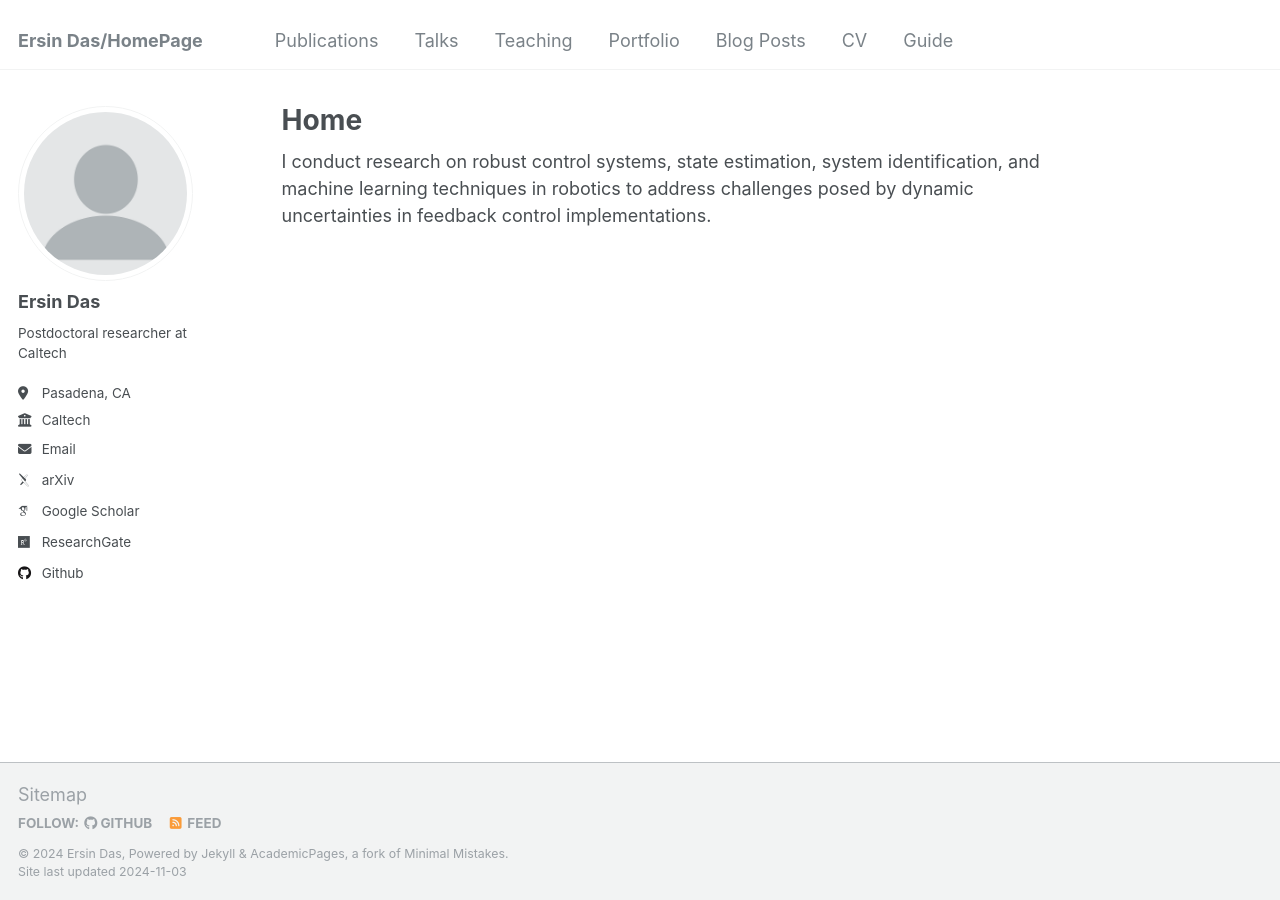
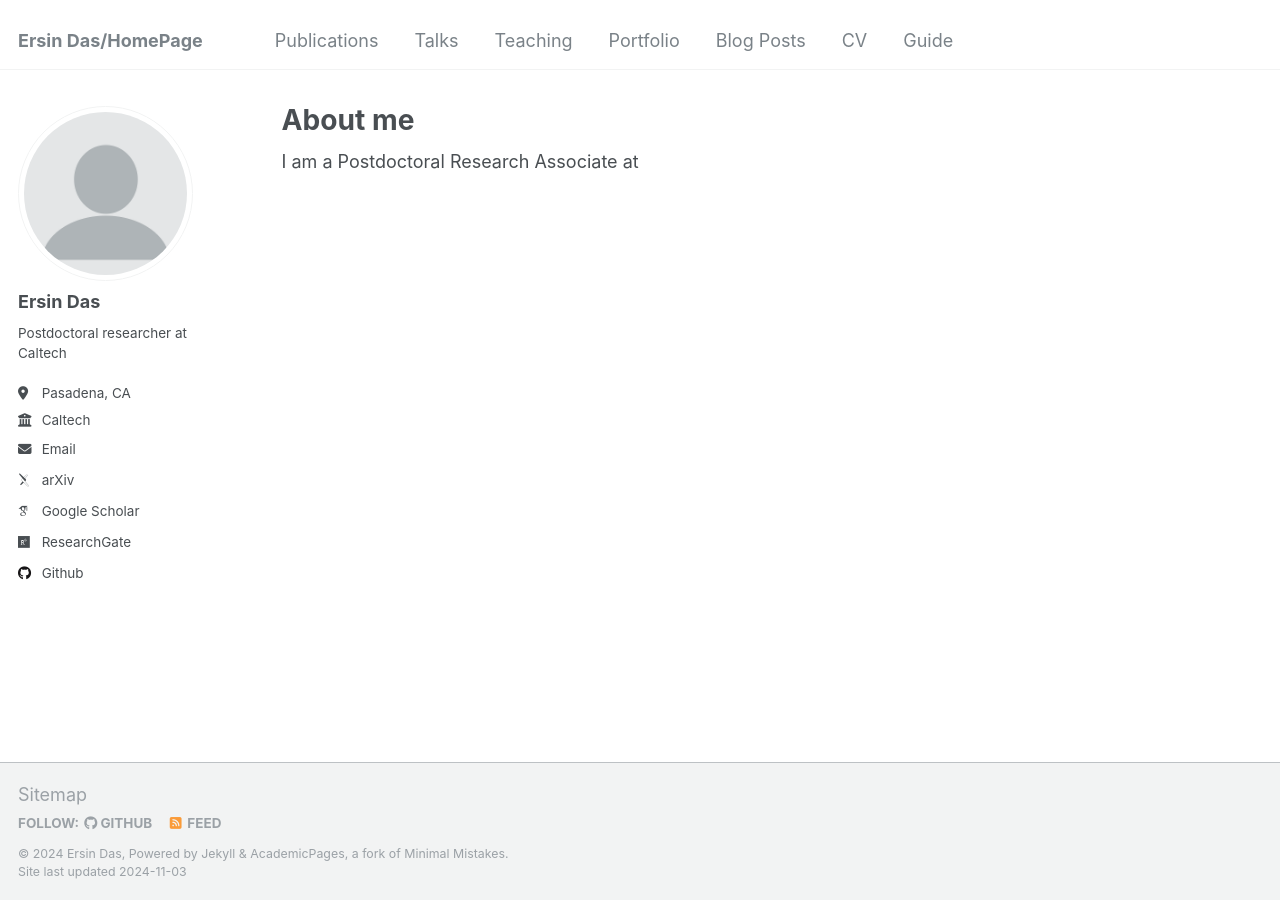
Before and after one commit to ersindas/ersindas.github.io, a Jekyll site: the page built from _pages/about.md, in a window 1280 px wide. Built offline with Jekyll 4.4.1, drawn with Linux system fonts in a browser that asks for light colours; some web fonts are replaced.

Commit message:
Update about.md

```diff
--- a/_pages/about.md
+++ b/_pages/about.md
@@ -1,13 +1,13 @@
 ---
 permalink: /
-title: "Home"
+title: "About me"
 author_profile: true
 redirect_from:
   - /about/
   - /about.html
 ---
 
-I conduct research on robust control systems, state estimation, system identification, and machine learning techniques in robotics to address challenges posed by dynamic uncertainties in feedback control implementations.
+I am a Postdoctoral Research Associate at
 
 <!-- This is the front page of a website that is powered by the [Academic Pages template](https://github.com/academicpages/academicpages.github.io) and hosted on GitHub pages. [GitHub pages](https://pages.github.com) is a free service in which websites are built and hosted from code and data stored in a GitHub repository, automatically updating when a new commit is made to the repository. This template was forked from the [Minimal Mistakes Jekyll Theme](https://mmistakes.github.io/minimal-mistakes/) created by Michael Rose, and then extended to support the kinds of content that academics have: publications, talks, teaching, a portfolio, blog posts, and a dynamically-generated CV. You can fork [this template](https://github.com/academicpages/academicpages.github.io) right now, modify the configuration and markdown files, add your own PDFs and other content, and have your own site for free, with no ads!
 
```
